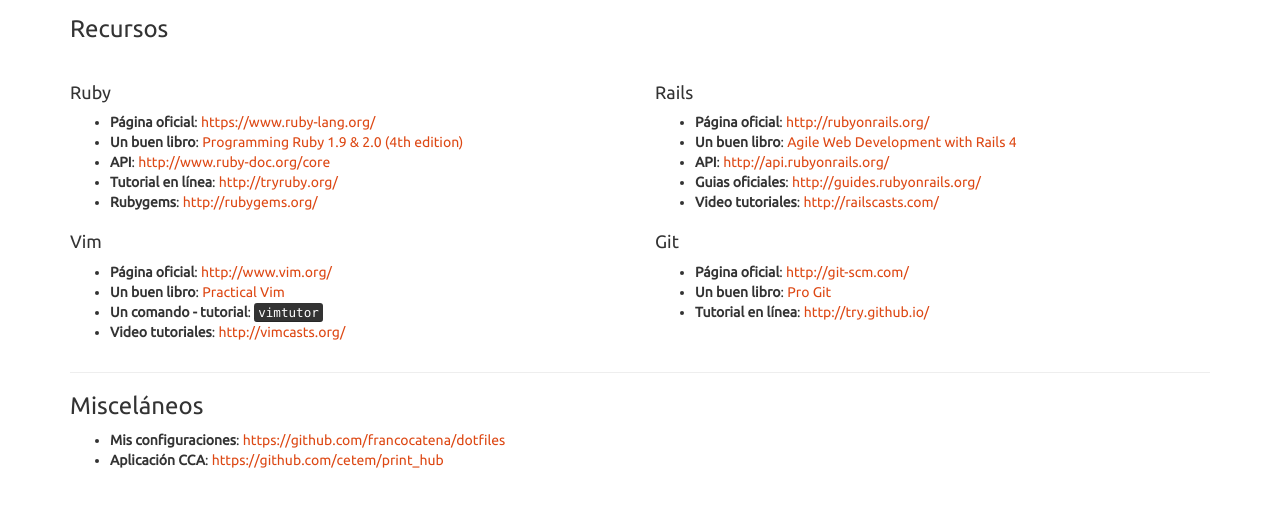
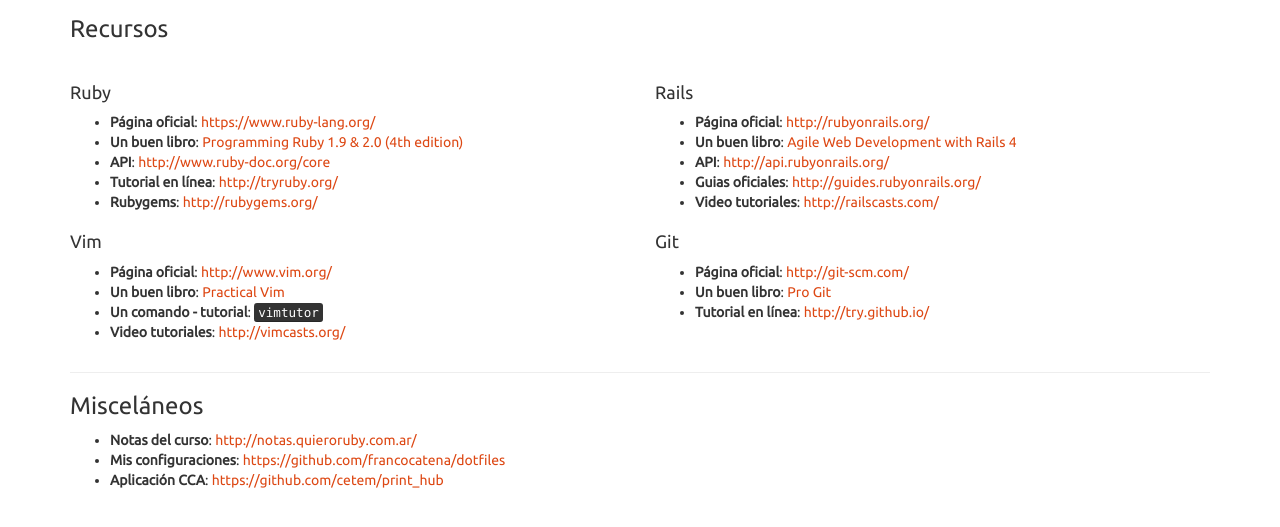
Before and after one commit to francocatena/clases, a Jekyll site: the page built from index.html, in a window 1280 px wide, cut to the strip 324-851 px from the top of the page. Built offline with Jekyll 4.4.1, drawn with Linux system fonts in a browser that asks for light colours; Markdown is read by kramdown in place of the engine named in the settings.

Commit message:
Add notes app link in main page

```diff
--- a/index.html
+++ b/index.html
@@ -120,6 +120,10 @@
 
 <ul>
   <li>
+    <strong>Notas del curso</strong>:
+    <a href="http://notas.quieroruby.com.ar/">http://notas.quieroruby.com.ar/</a>
+  </li>
+  <li>
     <strong>Mis configuraciones</strong>:
     <a href="https://github.com/francocatena/dotfiles">https://github.com/francocatena/dotfiles</a>
   </li>
```
